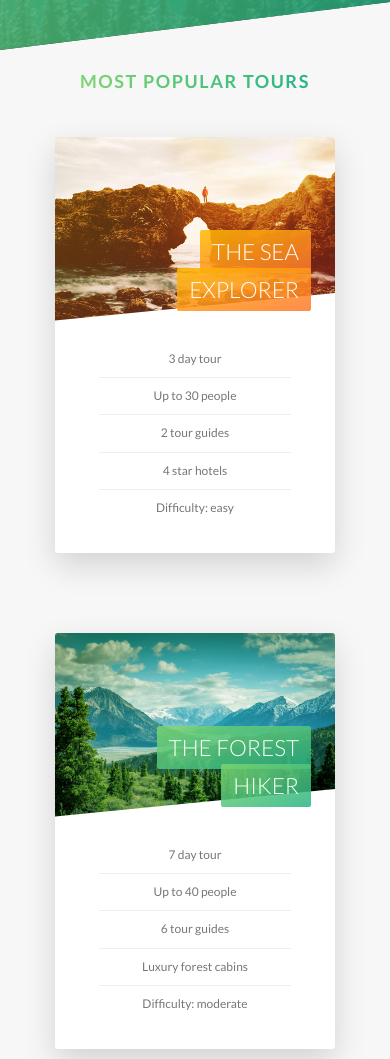
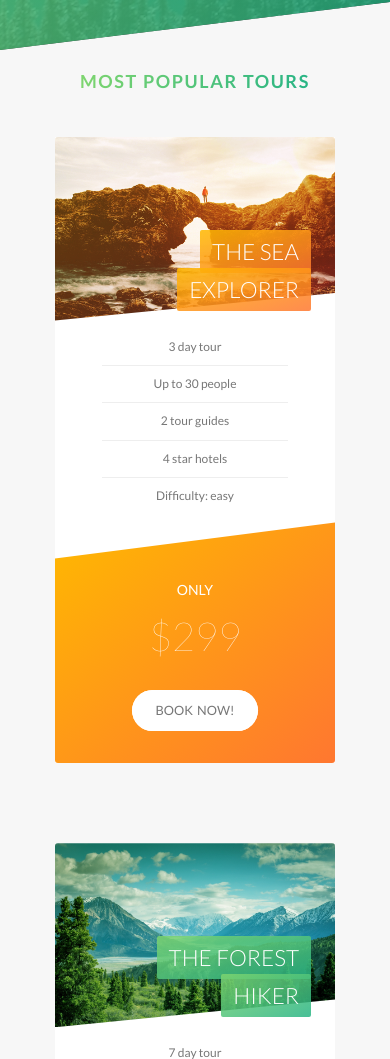
Before and after one commit to Arsalan-Habib/Natours, a website: page index.html in a window 390 px wide. Shown: the part 2734-3793 px from the top of the page. Drawn offline with Linux system fonts and the light colour scheme.

Commit message:
changed tour-cards design for mobile view

```diff
--- a/sass/components/_card.scss
+++ b/sass/components/_card.scss
@@ -21,7 +21,6 @@
         }
 
         &--back {
-            background-color: green;
             transform: rotateY(-180deg);
 
             &-1 {
@@ -173,4 +172,52 @@
         font-size: 6rem;
         font-weight: 100;
     }
+
+    @include respond(tab-port) {
+        height: auto;
+        background-color: $color-white;
+
+        &__side {
+            height: auto;
+            position: relative;
+            box-shadow: none;
+            border-radius: 0;
+            border-top-right-radius: 3px;
+            border-top-left-radius: 3px;
+
+            &--back {
+                border-top-right-radius: 0;
+                border-bottom-right-radius: 3px;
+                border-bottom-left-radius: 3px;
+                transform: rotateY(0);
+                clip-path: polygon(0 15%, 100% 0, 100% 100%, 0 100%);
+            }
+        }
+
+        &:hover &__side--front {
+            transform: rotateY(0);
+        }
+
+        &__details {
+            padding: 1rem 3rem;
+        }
+
+        //BACK SIDE STYLING
+        &__cta {
+            position: relative;
+            top: 0;
+            left: 0;
+            transform: translate(0);
+            width: 100%;
+            padding: 7rem 4rem 4rem 4rem;
+        }
+
+        &__price-box {
+            margin-bottom: 2.5rem;
+        }
+
+        &__price-value {
+            font-size: 5rem;
+        }
+    }
 }
```
Also changed, not shown: css/style.css.
